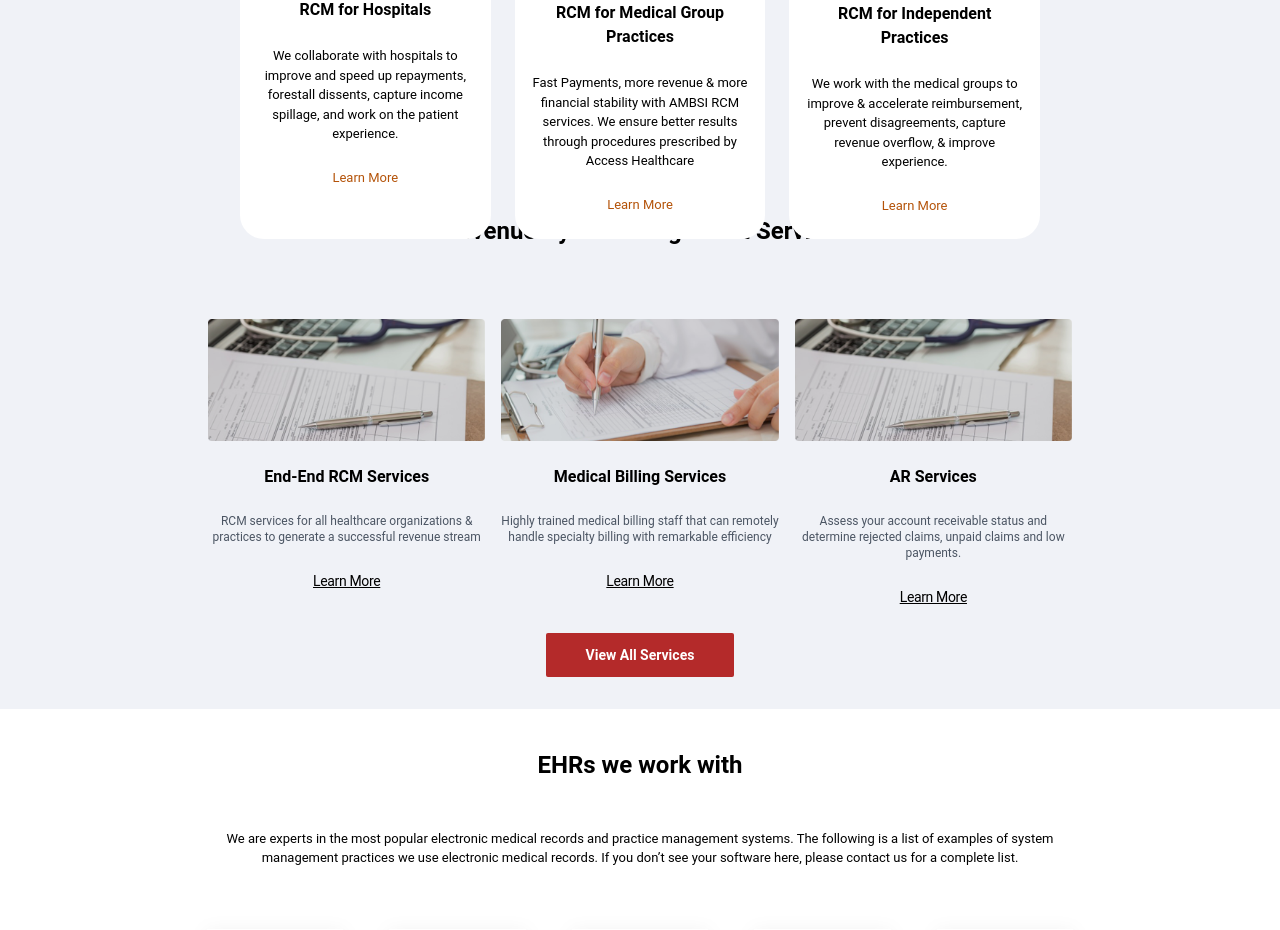
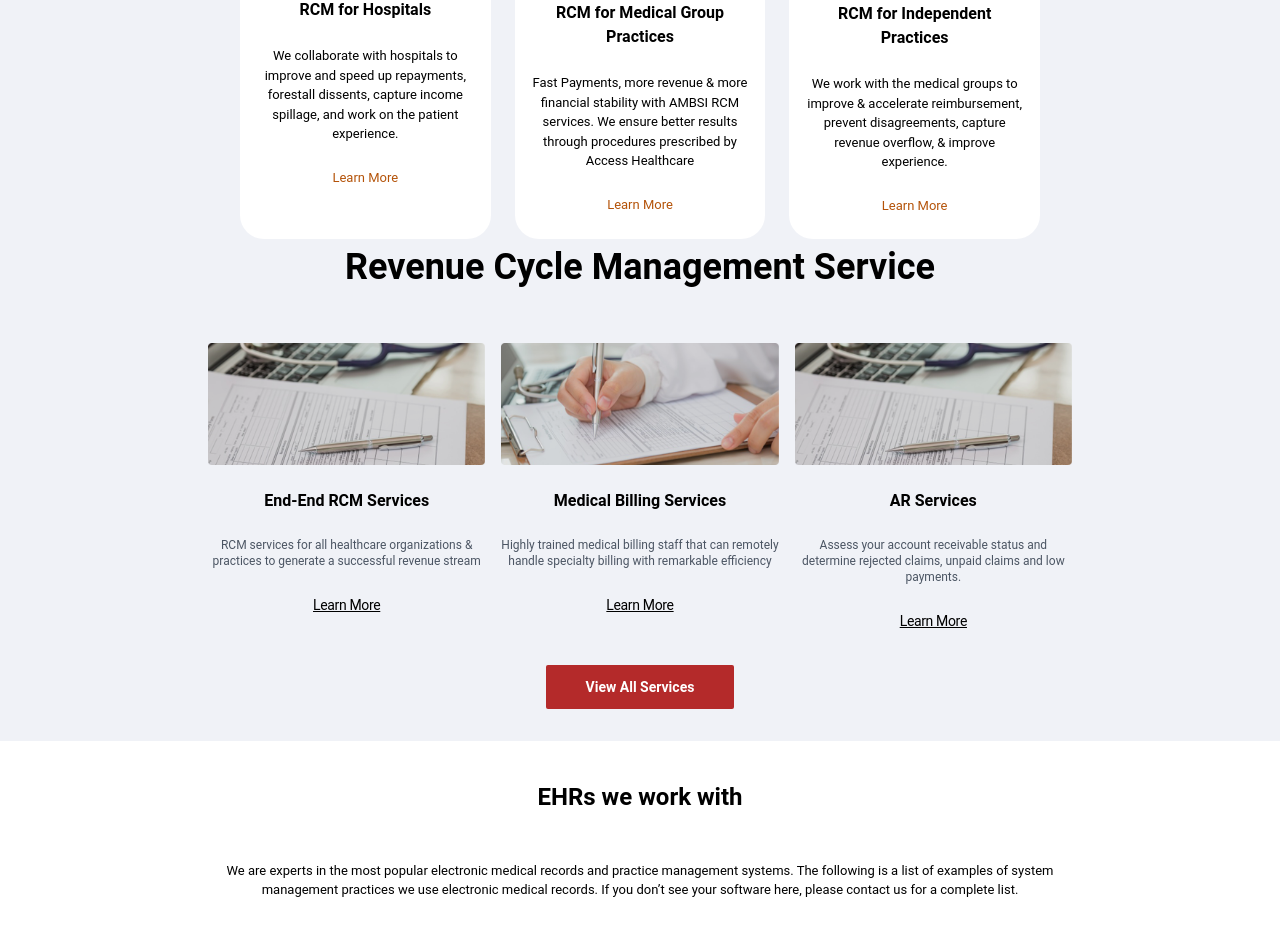
Before and after one commit to MohsinJura/ambsi-clone, a React (Vite) app: page / in a window 1280 px wide. Shown: the part 740-1670 px from the top of the page. Built offline with nearby package versions, Linux system fonts and the light colour scheme.

Commit message:
card section setup

```diff
--- a/src/Components/Services.jsx
+++ b/src/Components/Services.jsx
@@ -3,14 +3,12 @@ import TransparentCard from '../subComponents/TransparentCard'
 
 const Services = () => {
   return (
-    <section className='bg-back pb-8 pt-20'>
-        <div className='space-y-14'>
+    <section className='bg-back py-8'>
+        <div className='space-y-10 text-center'>
 
-            <div className='text-center font-bold text-2xl'>
-                <h1>Revenue Cycle Management Service</h1>
-            </div>
+            <h1 className='font-bold text-4xl'>Revenue Cycle Management Service</h1>
 
-            <div className='space-y-6 max-w-[95%] md:max-w-[85%] lg:max-w-[75%] mx-auto'>
+            <div className='space-y-8 max-w-[95%] md:max-w-[85%] lg:max-w-[75%] mx-auto'>
                 <div className='grid grid-cols-1 md:grid-cols-3 lg:gap-10 !gap-4 px-4 md:px-12'>
                     <TransparentCard
                         imgg={"service1.png"}
@@ -29,10 +27,7 @@ const Services = () => {
                     />
                 </div>
 
-                <div className='text-center'>
-                    <button className='btn-primary'>View All Services</button>
-                </div>
-
+                <button className='btn-primary'>View All Services</button>
             </div>
 
         </div>
--- a/src/Pages/Home.jsx
+++ b/src/Pages/Home.jsx
@@ -13,7 +13,7 @@ const Home = () => {
 
       <Banner title={'MEDICAL BILLING & RCM SERVICES IN UNITED STATES'} imgPath={'/bg.png'} />
 
-      <div className='h-44 relative bg-back'>
+      <div className='h-64 relative bg-back'>
           <div className='absolute -top-16 px-60'>
               <CardSection />
           </div>
--- a/src/index.css
+++ b/src/index.css
@@ -4,10 +4,10 @@
 
 @layer components {
     .btn-primary {
-      @apply px-10 py-3 text-Bwhite bg-darkred text-sm rounded-sm font-semibold hover:animate-ping;
+      @apply px-10 py-3 text-Bwhite bg-darkred text-sm rounded-sm font-semibold transition-transform duration-300 hover:scale-110;
     }
     .btn-secondary {
-        @apply px-12 py-3.5 text-Bwhite bg-darkred text-small rounded font-semibold;
+        @apply px-12 py-3.5 text-Bwhite bg-darkred text-small rounded font-semibold transition-transform duration-300 hover:scale-110;
     }
     .btn-small {
         @apply px-6 py-2.5 text-Bwhite bg-darkred text-sm font-semibold rounded-sm;
```
